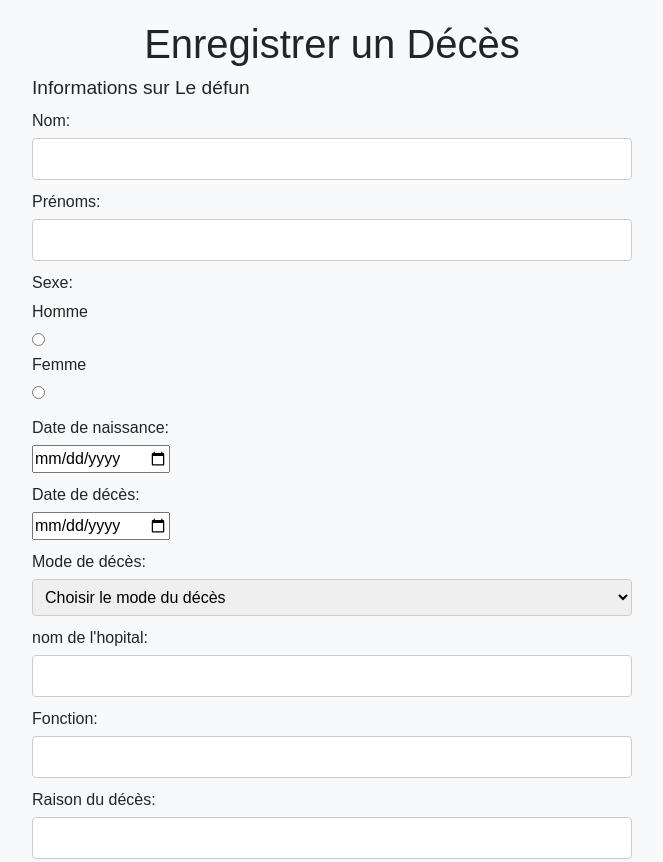
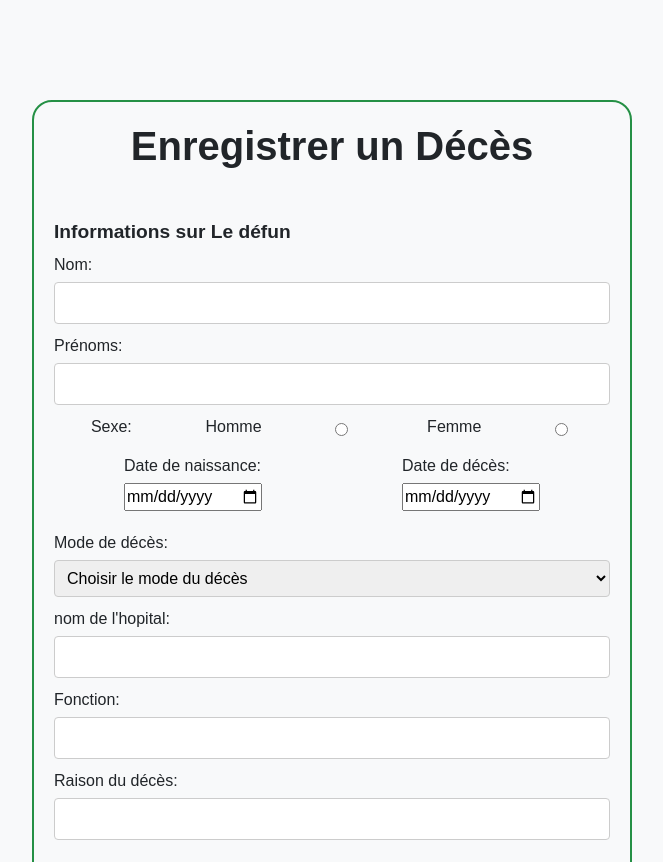
Before and after one commit to Joel-kouame/Projet_PCT, a plain HTML site: page deces.html in a window 1280 px wide. Shown: the top 862 px of the page, without its empty margins (308-971 px from the left). Drawn offline with nearby package versions, Linux system fonts and the light colour scheme; a script that the page names is missing.

Commit message:
Update formulaire.css

```diff
--- a/CSS/formulaire.css
+++ b/CSS/formulaire.css
@@ -1,15 +1,20 @@
 body {
     font-family: Arial, sans-serif;
-    margin: 20px;
+    margin: 100px 30px 10px 30px;
   }
 
   form {
     max-width: 600px;
     margin: 0 auto;
+    padding: 20px;
+    border: 2px solid #259045;
+    border-radius: 20px;
   }
 
   h1 {
     text-align: center;
+    font-weight: bold;
+    margin-bottom: 50px;
   }
 
   section {
@@ -18,11 +23,20 @@ body {
 
   h2 {
     font-size: 1.2rem;
-    margin-bottom: 10px;
+    margin: 30px 0px 10px 0px;
+    font-weight: bold;
   }
 
   div {
     margin-bottom: 10px;
+  }
+  .sexe{
+    display: flex;
+    justify-content: space-around;
+  }
+  .date{
+    display: flex;
+    justify-content: space-around;
   }
 
   label {
@@ -50,7 +64,7 @@ body {
     display: block;
     width: 100%;
     padding: 10px;
-    background-color: #007BFF;
+    background-color: #259045;
     color: #fff;
     border: none;
     border-radius: 4px;
@@ -58,5 +72,5 @@ body {
   }
 
   input[type="submit"]:hover {
-    background-color: #0056b3;
+    background-color: #90258e;
   }
```
